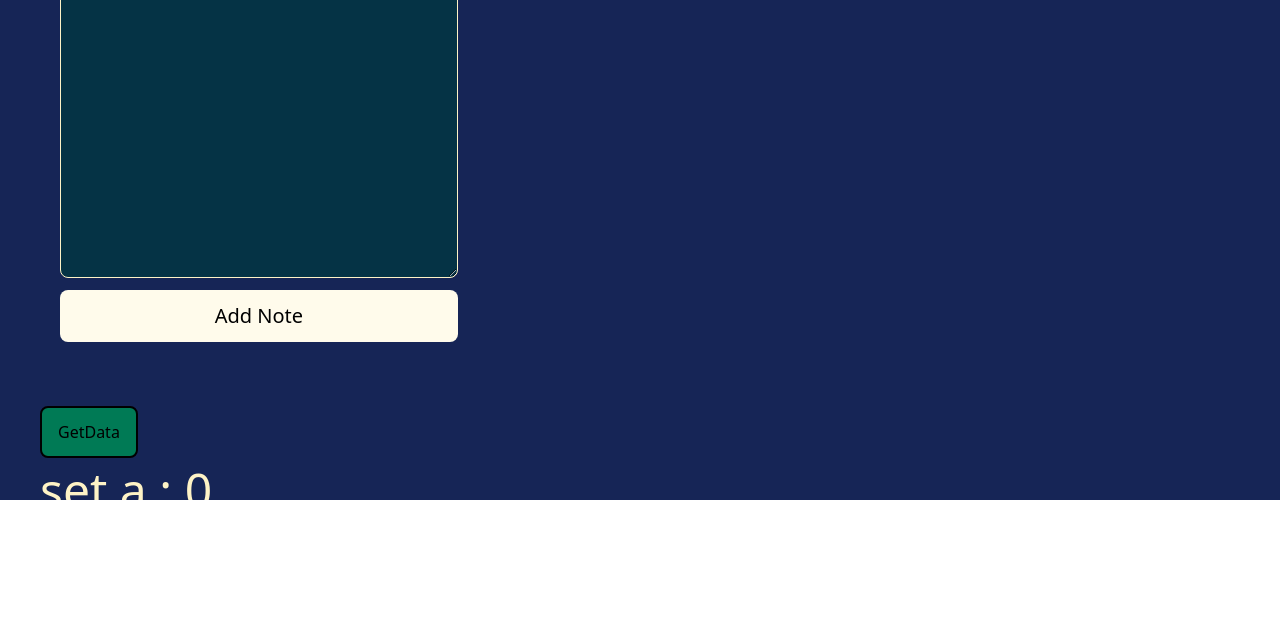
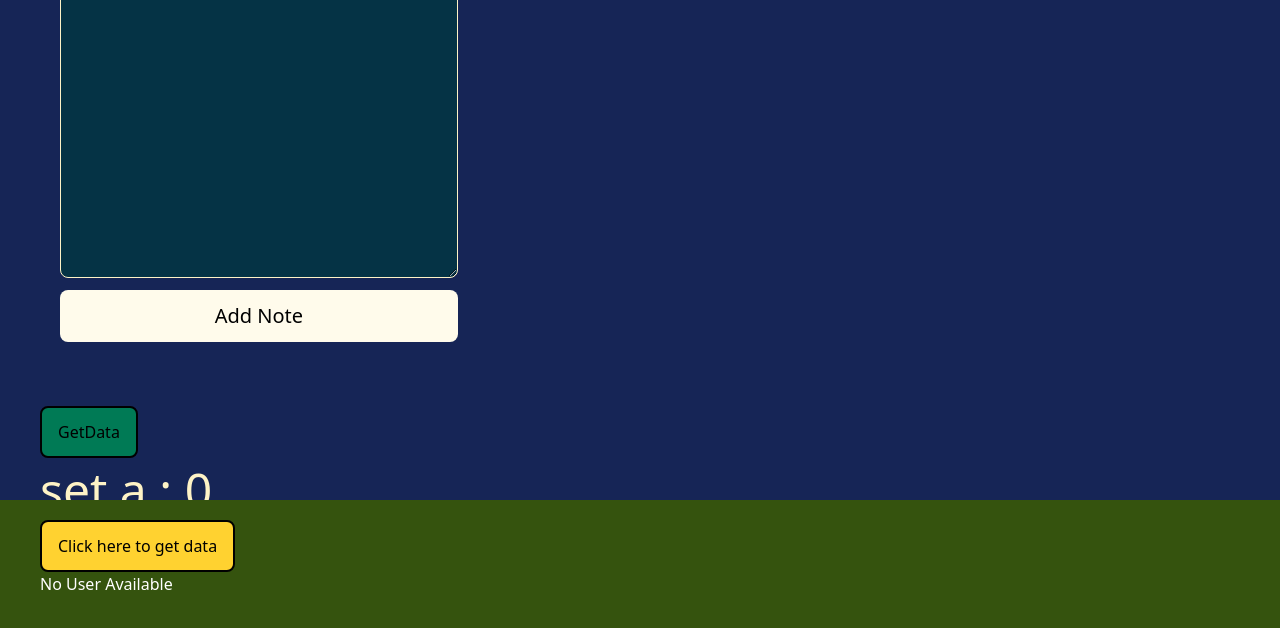
Before and after one commit to 13-soham/ui_react, a React (Vite) app: page / in a window 1280 px wide. Shown: the part 1100-1728 px from the top of the page. Before the commit the page ends 1600 px from the top, so only its background shows below. Built offline with nearby package versions, Linux system fonts and the light colour scheme.

Commit message:
3rd_part_ongoing

```diff
--- a/src/App.jsx
+++ b/src/App.jsx
@@ -1,6 +1,7 @@
 import React from 'react'
 import Part01 from './components/Part01/Part01';
 import Part02 from './components/Part02/Part02';
+import Part03 from './components/Part03/Part03';
 
 const App = () => {
   const users = [
@@ -37,6 +38,7 @@ const App = () => {
     <div>
       <Part01 users={users}/>
       <Part02 />
+      <Part03/>
     </div>
   )
 }
--- a/src/components/Part02/UseEff.jsx
+++ b/src/components/Part02/UseEff.jsx
@@ -19,9 +19,13 @@ const UseEff = () => {
     //     console.log("useEffect is running...");      // log after only A button clicking
     // },[A]);
 
+    // useEffect(function (){
+    //     console.log("useEffect is running...");      // log after only B button clicking
+    // },[B]);
+
     useEffect(function (){
-        console.log("useEffect is running...");      // log after only B button clicking
-    },[B]);
+        console.log("useEffect is running...");      // log after any of A, B button clicking
+    },[A,B]);
 
     return (
       // UseEffect-Hook → it is a React hook that synchronize a component with an external system.
--- /dev/null
+++ b/src/components/Part03/Part03.jsx
@@ -0,0 +1,38 @@
+import axios from 'axios'
+import React, { useState } from 'react'
+
+const Part03 = () => {
+  const [UserData, setUserData] = useState([]);
+
+  let getData = async () => {
+    let response = await axios.get("https://picsum.photos/v2/list?page=2&limit=15");
+
+    // console.log(response.data);
+    setUserData(response.data);
+    console.log(UserData);
+  }
+
+  let printUserData = "No User Available";
+  if(UserData.length > 0){
+    printUserData = UserData.map((elem, idx)=>{
+      return <div key={idx}>
+        <img src={elem.download_url}
+          alt=""
+          className="w-50 h-50 object-cover rounded-md"
+        />
+      </div>
+    });
+  }
+  return (
+    <div className='h-screen w-full bg-lime-900 px-10 py-5 overflow-auto scrollbar-hide text-white'>
+      <button onClick={() => {
+        getData();
+      }} className='px-4 py-3 bg-amber-300 border-2 border-black rounded-lg active:scale-95 transition-transform duration-150 cursor-pointer text-black'>Click here to get data</button>
+      <div className='flex flex-wrap gap-2'>
+        {printUserData}
+      </div>
+    </div>
+  )
+}
+
+export default Part03;
```
